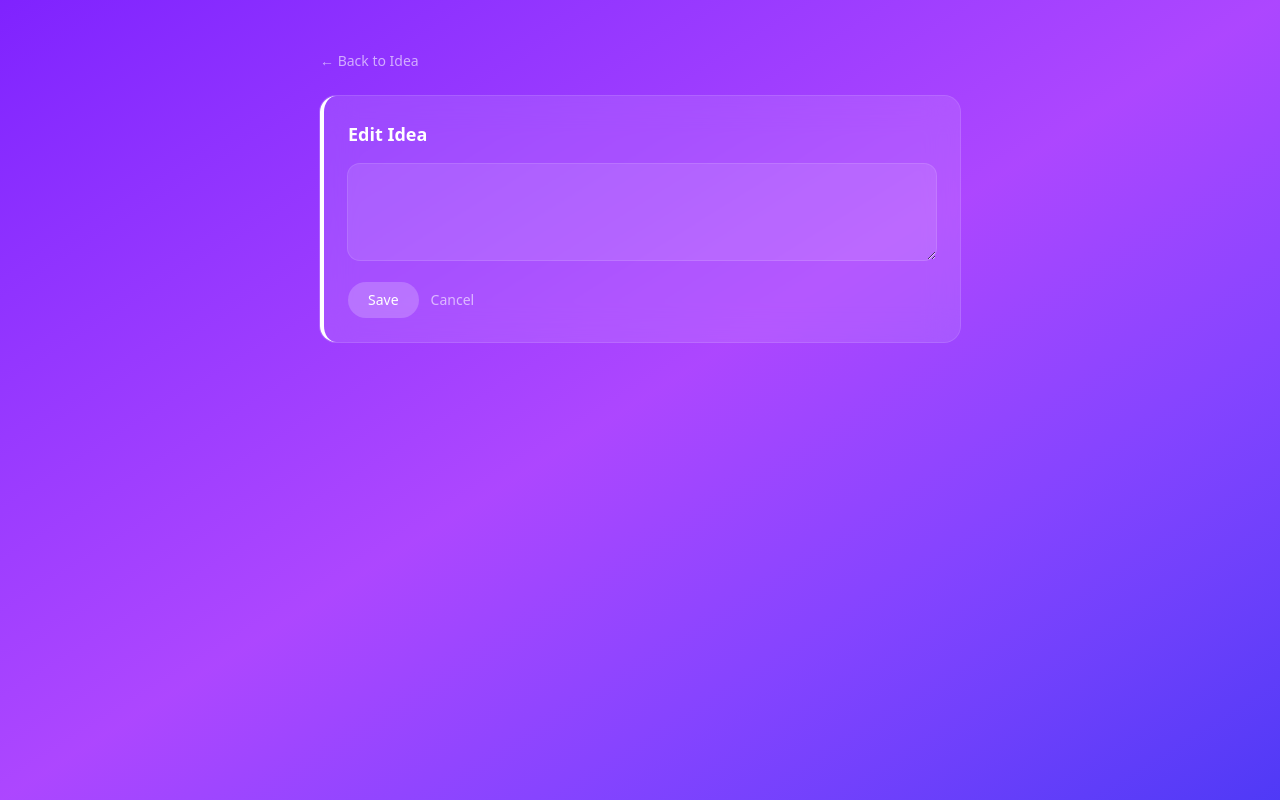
After one commit to CryDeTaan/lfs, a Laravel app: template resources/views/ideas/edit.blade.php in a window 1280 px wide. The commit adds this page. Run offline with Laravel 12, Linux system fonts and the light colour scheme; the template is opened without the code that fills it, so the values that code supplies are empty; style sheets or scripts are compiled from the project's sources.

Commit message:
Add edit button and functionality to ideas show page
- Add GET /ideas/{idea}/edit route and edit view with pre-filled textarea
- Add PATCH /ideas/{idea} route to update idea description
- Add Edit button on the show page linking to the edit form
- Add tests covering edit page, update, and validation

https://claude.ai/code/session_017ACTNJF5n9Ru4qJc8KjXgF

```diff
--- /dev/null
+++ b/resources/views/ideas/edit.blade.php
@@ -0,0 +1,56 @@
+<x-layout title="Edit Idea">
+    <div class="mx-auto max-w-2xl px-4 py-12">
+        <div class="mb-6">
+            <a
+                href="{{ route('ideas.show', $idea) }}"
+                class="inline-flex items-center gap-1 text-sm text-white/60 transition hover:text-white"
+            >
+                &larr; Back to Idea
+            </a>
+        </div>
+
+        <div
+            @class([
+                'rounded-2xl border-l-4 bg-white/10 p-6 ring-1 ring-white/20 backdrop-blur-lg',
+                'border-amber-400' => $idea->state === \App\Enums\IdeaState::Pending,
+                'border-green-400' => $idea->state === \App\Enums\IdeaState::Complete,
+            ])
+        >
+            <h2 class="mb-4 text-lg font-semibold text-white">Edit Idea</h2>
+
+            <form method="POST" action="{{ route('ideas.update', $idea) }}">
+                @csrf
+                @method('PATCH')
+
+                <div class="mb-4">
+                    <textarea
+                        name="description"
+                        rows="3"
+                        class="w-full rounded-xl bg-white/10 px-4 py-3 text-white placeholder-white/40 ring-1 ring-white/20 focus:ring-2 focus:ring-white/40 focus:outline-none"
+                    >
+{{ old('description', $idea->description) }}</textarea
+                    >
+
+                    @error('description')
+                        <p class="mt-1 text-sm text-red-300">{{ $message }}</p>
+                    @enderror
+                </div>
+
+                <div class="flex items-center gap-3">
+                    <button
+                        type="submit"
+                        class="rounded-full bg-white/20 px-5 py-2 text-sm font-medium text-white transition hover:bg-white/30"
+                    >
+                        Save
+                    </button>
+                    <a
+                        href="{{ route('ideas.show', $idea) }}"
+                        class="text-sm text-white/60 transition hover:text-white"
+                    >
+                        Cancel
+                    </a>
+                </div>
+            </form>
+        </div>
+    </div>
+</x-layout>
--- a/routes/web.php
+++ b/routes/web.php
@@ -33,6 +33,20 @@ Route::post('/ideas', function (Request $request) {
     return redirect()->back();
 })->name('ideas.store');
 
+Route::get('/ideas/{idea}/edit', function (Idea $idea) {
+    return view('ideas.edit', ['idea' => $idea]);
+})->name('ideas.edit');
+
+Route::patch('/ideas/{idea}', function (Request $request, Idea $idea) {
+    $validated = $request->validate([
+        'description' => ['required', 'string', 'max:255'],
+    ]);
+
+    $idea->update($validated);
+
+    return redirect()->route('ideas.show', $idea);
+})->name('ideas.update');
+
 Route::patch('/ideas/{idea}/state', function (Idea $idea) {
     $idea->update([
         'state' => $idea->state === IdeaState::Pending
```
Also changed, not shown: resources/views/ideas/show.blade.php (+13 -1 lines), tests/Feature/IdeasTest.php (+39 -0 lines).
